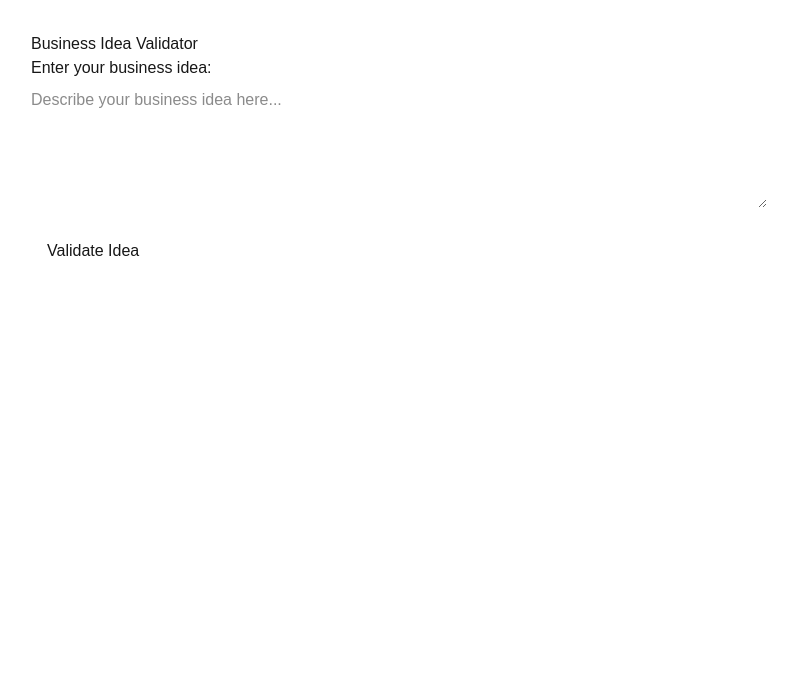
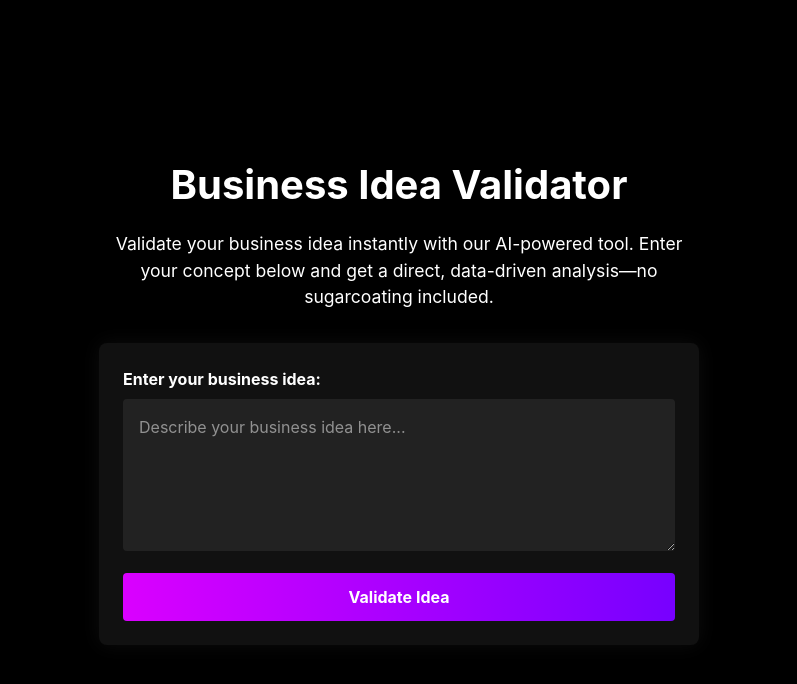
Before and after one commit to DominicDurso/my-business-validator, a Next.js app: page / in a window 1280 px wide. Shown: the top 684 px of the page, without its empty margins (241-1038 px from the left). Built offline with nearby package versions, Linux system fonts and the light colour scheme.

Commit message:
Updated Front-End

```diff
--- a/app/page.tsx
+++ b/app/page.tsx
@@ -15,7 +15,9 @@ export default function Home() {
     try {
       const res = await fetch("/api/validate", {
         method: "POST",
-        headers: { "Content-Type": "application/json" },
+        headers: {
+          "Content-Type": "application/json",
+        },
         body: JSON.stringify({ idea }),
       });
       const text = await res.text();
@@ -28,39 +30,125 @@ export default function Home() {
   };
 
   return (
-    <div style={{ maxWidth: "800px", margin: "auto", padding: "2rem" }}>
-      <h1>Business Idea Validator</h1>
-      <form onSubmit={handleSubmit}>
-        <label htmlFor="idea">Enter your business idea:</label>
+    <main
+      style={{
+        minHeight: "100vh",
+        backgroundColor: "#000",
+        color: "#fff",
+        display: "flex",
+        flexDirection: "column",
+        alignItems: "center",
+        justifyContent: "center",
+        padding: "2rem",
+        fontFamily:
+          "-apple-system, BlinkMacSystemFont, 'Segoe UI', Roboto, Oxygen, Ubuntu, Cantarell, 'Open Sans', 'Helvetica Neue', sans-serif",
+      }}
+    >
+      {/* Header Section */}
+      <h1
+        style={{
+          fontSize: "2.5rem",
+          fontWeight: "bold",
+          marginBottom: "1rem",
+          textAlign: "center",
+        }}
+      >
+        Business Idea Validator
+      </h1>
+      <p
+        style={{
+          maxWidth: "600px",
+          textAlign: "center",
+          fontSize: "1.1rem",
+          lineHeight: 1.5,
+          marginBottom: "2rem",
+        }}
+      >
+        Validate your business idea instantly with our AI-powered tool. Enter
+        your concept below and get a direct, data-driven analysis—no sugarcoating
+        included.
+      </p>
+
+      {/* Form Section */}
+      <form
+        onSubmit={handleSubmit}
+        style={{
+          width: "100%",
+          maxWidth: "600px",
+          backgroundColor: "#111",
+          borderRadius: "8px",
+          padding: "1.5rem",
+          boxShadow: "0 0 20px rgba(255, 255, 255, 0.05)",
+        }}
+      >
+        <label
+          htmlFor="idea"
+          style={{
+            display: "block",
+            marginBottom: "0.5rem",
+            fontWeight: "bold",
+            fontSize: "1rem",
+          }}
+        >
+          Enter your business idea:
+        </label>
         <textarea
           id="idea"
           value={idea}
           onChange={(e) => setIdea(e.target.value)}
           rows={5}
-          style={{ width: "100%", marginTop: "0.5rem" }}
           placeholder="Describe your business idea here..."
+          style={{
+            width: "100%",
+            border: "none",
+            borderRadius: "4px",
+            padding: "1rem",
+            marginBottom: "1rem",
+            fontSize: "1rem",
+            resize: "vertical",
+            backgroundColor: "#222",
+            color: "#fff",
+            outline: "none",
+          }}
         />
         <button
           type="submit"
           disabled={loading}
-          style={{ marginTop: "1rem", padding: "0.5rem 1rem" }}
+          style={{
+            width: "100%",
+            padding: "0.75rem 1rem",
+            border: "none",
+            borderRadius: "4px",
+            fontSize: "1rem",
+            fontWeight: "bold",
+            cursor: "pointer",
+            background:
+              "linear-gradient(90deg, rgba(218,0,255,1) 0%, rgba(119,0,255,1) 100%)",
+            color: "#fff",
+            transition: "opacity 0.2s ease",
+          }}
         >
           {loading ? "Validating..." : "Validate Idea"}
         </button>
       </form>
+
+      {/* Response Section */}
       {response && (
         <div
           style={{
+            marginTop: "2rem",
+            width: "100%",
+            maxWidth: "600px",
+            backgroundColor: "#111",
+            padding: "1.5rem",
+            borderRadius: "8px",
+            boxShadow: "0 0 20px rgba(255, 255, 255, 0.05)",
             whiteSpace: "pre-wrap",
-            marginTop: "2rem",
-            padding: "1rem",
-            border: "1px solid #ccc",
-            borderRadius: "5px",
           }}
         >
           {response}
         </div>
       )}
-    </div>
+    </main>
   );
 }
```
